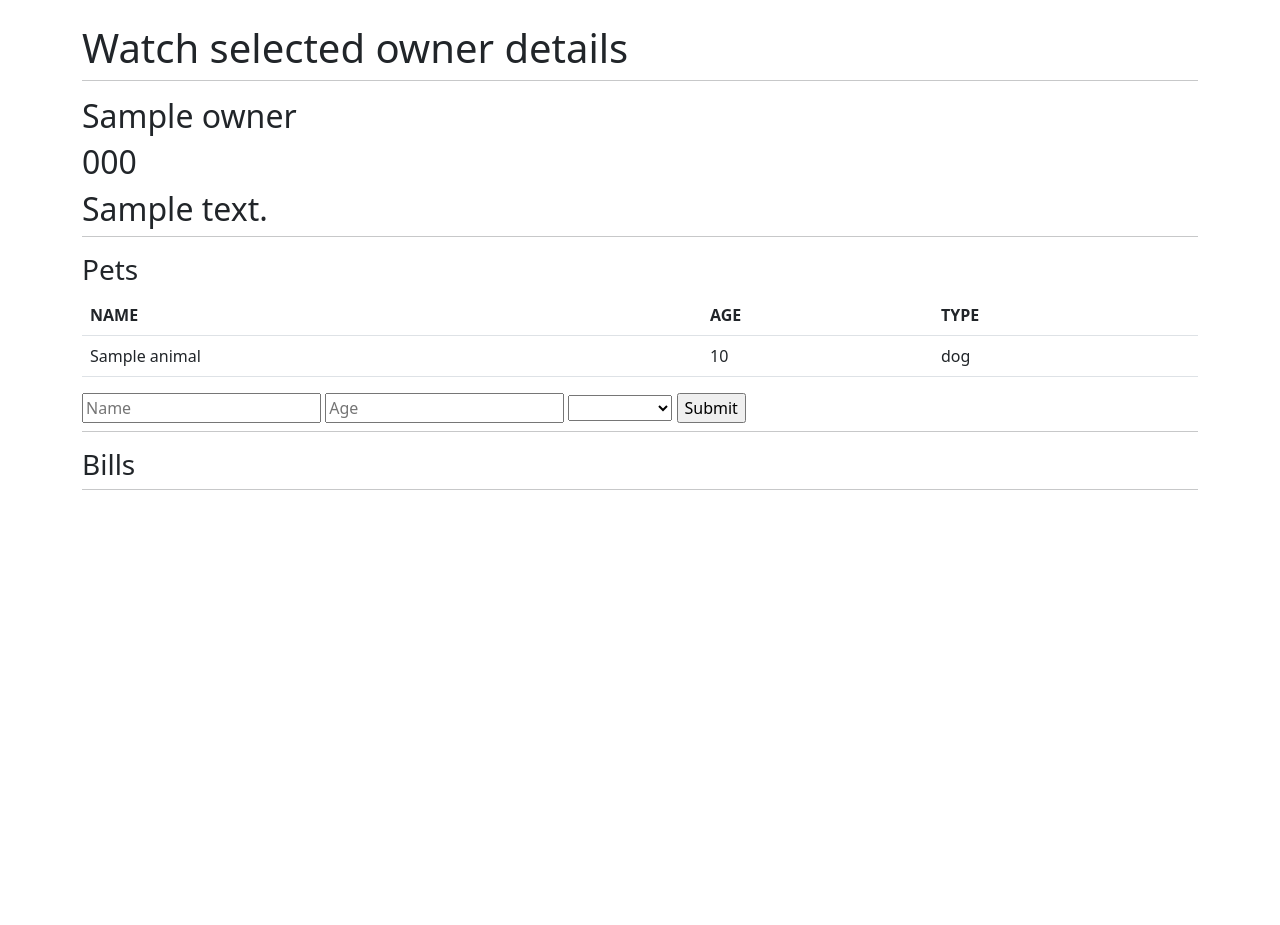
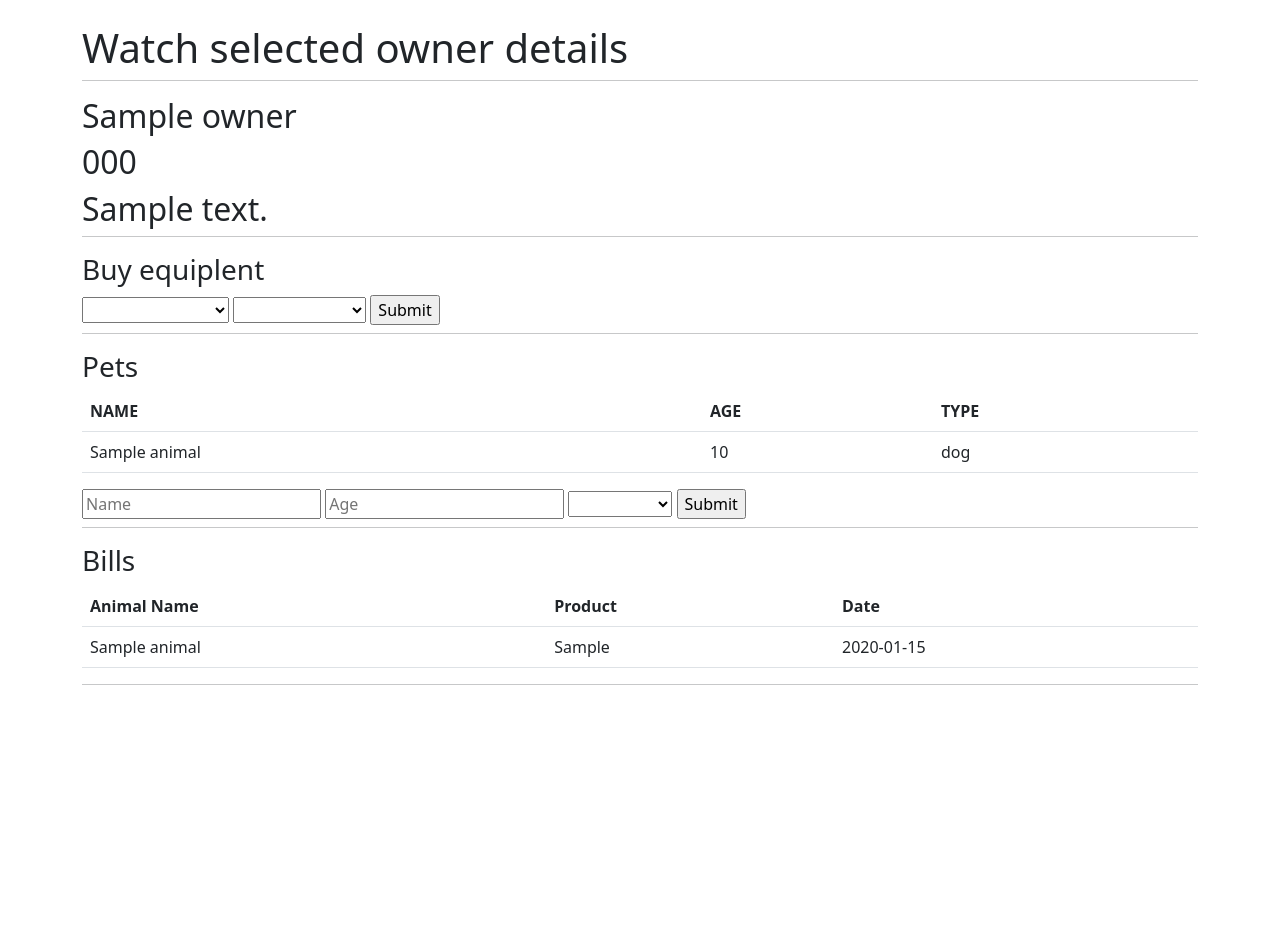
Before and after one commit to lqcharska/Veterinary-clinic, a Django app: page /watch_owner/?selected_owner_id=1 in a window 1280 px wide. Shown: the part 56-981 px from the top of the page. Run offline with Django 4.2, Linux system fonts and the light colour scheme; tables that the repository leaves empty hold one stand-in row (values such as "Sample post"); some libraries are stand-ins or nearby versions.

Commit message:
owner can buy products

```diff
--- a/przychodnia/forms.py
+++ b/przychodnia/forms.py
@@ -45,3 +45,8 @@ class AddAnimalForm(models.ModelForm):
     class Meta:
         model = Animal
         fields = '__all__'
+
+class BuyEquipmentForm(forms.Form):
+    owner = forms.ModelChoiceField(queryset=Owner.objects.all())
+    animal_id = forms.IntegerField(required=True)
+    product = forms.CharField(max_length=100, required=True)
--- a/przychodnia/models.py
+++ b/przychodnia/models.py
@@ -40,9 +40,12 @@ class Animal(models.Model):
 
 class Bill(models.Model):
     """
-    Bill for all meds needed by selected animal
+    Bill for products bought by owner for specified animal
     """
-    owner_key = models.ForeignKey(Owner, on_delete=models.CASCADE)
-    animal_key = models.ForeignKey(Animal, on_delete=models.CASCADE)
-    value = models.FloatField()
-    date = models.DateField()
+    owner = models.ForeignKey(Owner, on_delete=models.CASCADE)
+    animal = models.ForeignKey(Animal, on_delete=models.CASCADE)
+    product = models.CharField(max_length=100)
+    date = models.CharField(max_length=100)
+
+    def __str__(self):
+        return 'Animal name %s product %s date %s' % (self.animal.name, self.product, self.date)
--- a/przychodnia/templates/watch_owner.html
+++ b/przychodnia/templates/watch_owner.html
@@ -12,7 +12,33 @@
     <h2>{{ owner.address }}</h2>
 
     <hr class="mt-2 mb-3"/>
+    <h3>Buy equiplent</h3>
 
+    <form name="buy_equiplent" action="/watch_owner/" method="post">
+        {% csrf_token %}
+        <input type="hidden" required name="form_name" value="buy_equiplent" />
+        <input type="hidden" required name="owner" value="{{ owner.id }}" />
+        <select name="product" required>
+            <option></option>
+            <option value="Brit">Brit</option>
+            <option value="Alpha Spirit">Alpha Spirit</option>
+            <option value="Wiejska Zagroda">Wiejska Zagroda</option>
+            <option value="Carnilove">Carnilove</option>
+            <option value="Brit Care">Brit Care</option>
+        </select>
+
+        <select name="animal_id" required>
+            <option></option>
+            {% for animal in owners_animals %}
+                <option value="{{ animal.id }}">{{ animal.name }}</option>
+            {% endfor %}
+        </select>
+
+        <input type="submit" value="Submit"/>
+    </form>
+
+
+    <hr class="mt-2 mb-3"/>
     <h3>Pets</h3>
 
     {% if owners_animals %}
@@ -36,6 +62,7 @@
     <form name="add_animal" action="/watch_owner/" method="post">
         {% csrf_token %}
         <input type="hidden" required name="owner" value="{{ owner.id }}" />
+        <input type="hidden" required name="form_name" value="add_animal" />
         <input type="text" required placeholder="Name" name="name" />
         <input type="number" required placeholder="Age" name="age" />
         <select name="type" required>
@@ -51,7 +78,26 @@
 
     <hr class="mt-2 mb-3"/>
 
-    <h3>Bills</h3>
+
+
+    {% if bills %}
+        <h3>Bills</h3>
+        <table class="table">
+            <tr>
+                <th>Animal Name</th>
+                <th>Product</th>
+                <th>Date</th>
+            </tr>
+
+            {% for bill in bills %}
+                <tr>
+                    <td>{{ bill.animal.name }}</td>
+                    <td>{{ bill.product }}</td>
+                    <td>{{ bill.date }}</td>
+                </tr>
+            {% endfor %}
+        </table>
+    {% endif %}
 
     <hr class="mt-2 mb-3"/>
 
--- a/przychodnia/views.py
+++ b/przychodnia/views.py
@@ -2,9 +2,10 @@ from django.core.exceptions import ValidationError
 from django.shortcuts import render, redirect
 
 # Create your views here.
-from przychodnia.forms import AddAnimalForm, AddOwnerForm, WatchOwnerForm
-from przychodnia.models import Animal, Owner
+from przychodnia.forms import AddAnimalForm, AddOwnerForm, WatchOwnerForm, BuyEquipmentForm
+from przychodnia.models import Animal, Owner, Bill
 
+from datetime import datetime
 
 def index(request):
     return render(request, 'home.html', {})
@@ -12,6 +13,8 @@ def index(request):
 
 def add_owner(request):
     # print(Owner.objects.all().delete())
+    # print(Bill.objects.all().delete())
+    # print(Animal.objects.all().delete())
     # Variable to handle form errors
     received_errors_dictionary = {}
     error_message = ""
@@ -50,12 +53,57 @@ def show_owners(request):
      })
 
 
+def _render_watch_owner(request, owner, success_message, error_message):
+    """
+    Render page for specified owner with messages
+    """
+
+    """
+    Find all bills requested by owner
+    """
+    bills = Bill.objects.filter(owner=owner)
+
+    """
+    Find all animals that belengs to the selected owner
+    """
+    owners_animals = Animal.objects.filter(owner=owner)
+    if len(owners_animals) == 0:
+        owners_animals = None
+
+    return render(request, 'watch_owner.html', {
+        'owner': owner,
+        'success_message': success_message if success_message != "" else None,
+        'error_message': error_message if error_message != "" else None,
+        'owners_animals': owners_animals,
+        'bills': bills if len(bills) > 0 else None,
+    })
+
+
 def watch_owner(request):
     success_message = ""
     error_message = ""
+    if request.POST and request.POST.get("form_name") == 'buy_equiplent':
+        print("received buy fprm")
+        received_buy_form = BuyEquipmentForm(request.POST)
+        if received_buy_form.is_valid():
+            owner = received_buy_form.cleaned_data["owner"]
+            animal_id = received_buy_form.cleaned_data["animal_id"]
+            product = received_buy_form.cleaned_data["product"]
 
-    if request.POST:
+            bill_model = Bill(owner=owner,
+                            animal=Animal.objects.filter(id=animal_id)[0],
+                            product=product,
+                            date=datetime.now().strftime("%d/%m/%Y %H:%M:%S"))
+
+            bill_model.save()
+
+            return _render_watch_owner(request, owner, success_message, error_message)
+        else:
+            error_message = str(received_buy_form.errors)
+
+    if request.POST and request.POST.get("form_name") == 'add_animal':
         """
+        There are more then one possible form, based on 'form_name' the proper one is recognized
         If sb added new animal, the owner is hidden in 'add_animal' form
         Go to 'watch_owner.html' and see the form
         """
@@ -80,21 +128,10 @@ def watch_owner(request):
                 received_animal_form.save()
                 success_message = f"Successfully added new animal: {received_animal_form.cleaned_data['name']}"
 
-            """
-            Find all animals that belengs to the selected owner
-            """
-            owners_animals = Animal.objects.filter(owner=received_animal_form.cleaned_data['owner'])
-            if len(owners_animals) == 0:
-                owners_animals = None
-
-            return render(request, 'watch_owner.html', {
-                'owner': received_animal_form.cleaned_data['owner'],
-                'success_message': success_message if success_message != "" else None,
-                'error_message': error_message if error_message != "" else None,
-                'owners_animals': owners_animals
-            })
+            owner = received_animal_form.cleaned_data['owner']
+            return _render_watch_owner(request, owner, success_message, error_message)
         else:
-            print(received_animal_form.errors)
+            error_message = str(received_animal_form.errors)
 
     if request.GET:
         watched_owner = WatchOwnerForm(request.GET)
@@ -102,15 +139,6 @@ def watch_owner(request):
             selected_owner_id = watched_owner.cleaned_data["selected_owner_id"]
             owner = Owner.objects.filter(id=selected_owner_id)
             if len(owner) > 0:
-                owner = owner[0]
-
-                owners_animals = Animal.objects.filter(owner=owner)
-                if len(owners_animals) == 0:
-                    owners_animals = None
-
-                return render(request, 'watch_owner.html', {
-                    'owner': owner,
-                    'owners_animals': owners_animals
-                })
+                return _render_watch_owner(request, owner[0], success_message, error_message)
 
     return redirect('/show_owners')
```
Also changed, not shown: przychodnia/migrations/0004_rename_animal_key_bill_animal_and_more.py (added), przychodnia/migrations/0005_alter_bill_date_alter_bill_product.py (added).
